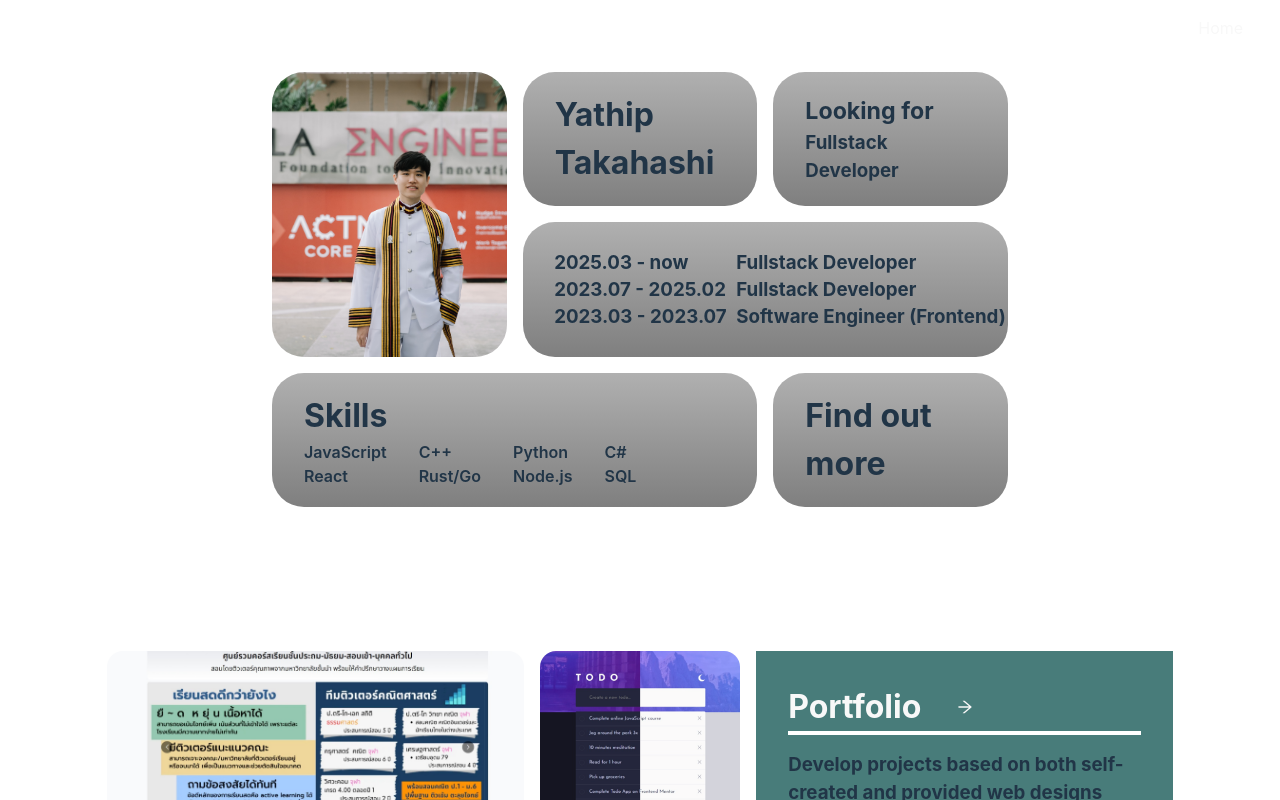
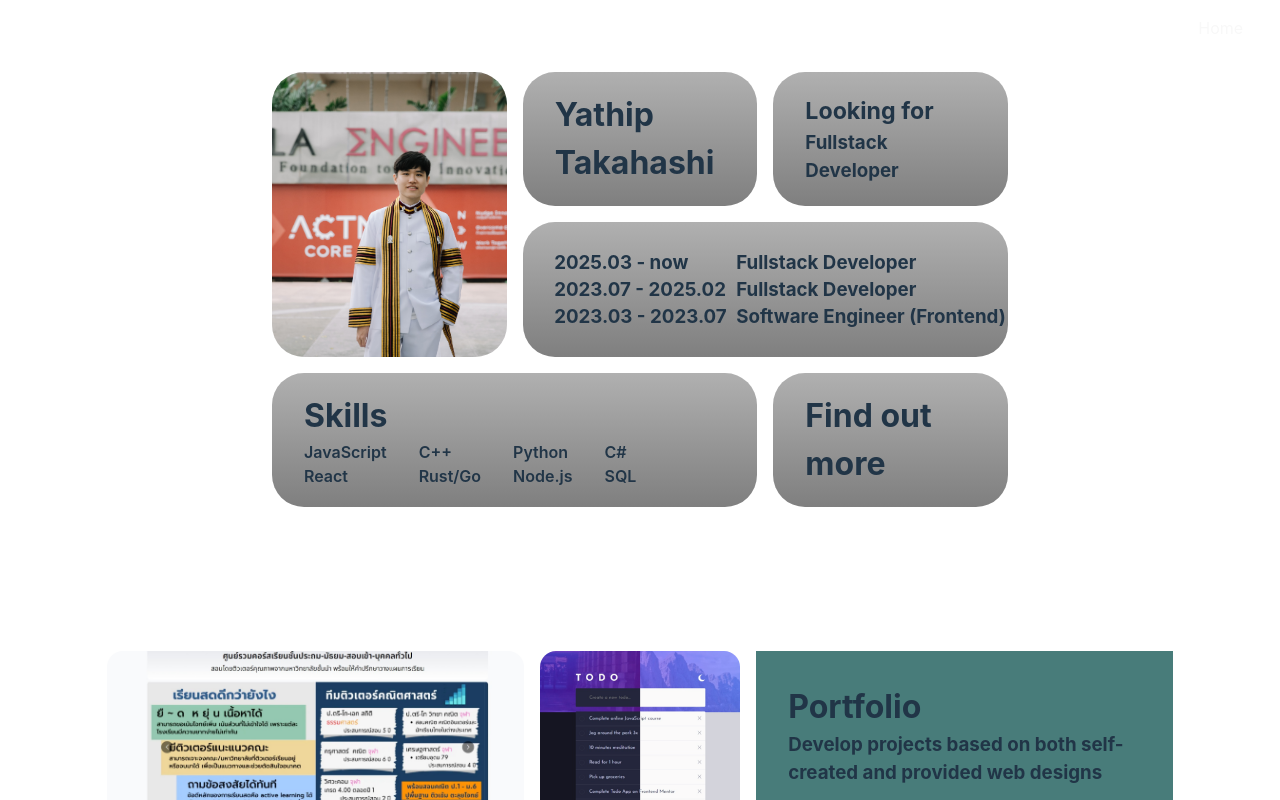
Before and after one commit to Ken-Takahashi-Q/portfolio-react, a React (Vite) app: page / in a window 1280 px wide. Shown: the top 800 px of the page. Built offline with nearby package versions, Linux system fonts and the light colour scheme.

Commit message:
Update resume 8/2025

```diff
--- a/src/Home.tsx
+++ b/src/Home.tsx
@@ -65,8 +65,7 @@ const Home: React.FC = () => {
               </li>
               <li id="exp-2">
                 <span>
-                  <strong>Developed and maintained MPOS</strong>
-                  frontend using TypeScript, delivering an intuitive interface
+                  <strong>Developed and maintained MPOS</strong> frontend using TypeScript, delivering an intuitive interface
                   for in-store sales staff and providing virtual payments for
                   clients
                 </span>
--- a/src/Pages/Components/Gallery.tsx
+++ b/src/Pages/Components/Gallery.tsx
@@ -87,7 +87,7 @@ const Gallery: React.FC = () => {
 
       <div className="gallery-text">
         <div>
-          <a
+          {/* <a
             className="gallery-text go-to"
             href="https://elegant-dragon-097141.netlify.app/"
           >
@@ -95,7 +95,8 @@ const Gallery: React.FC = () => {
             <div className="icon-bg-scale">
               <ArrowRightOutlined />
             </div>
-          </a>
+          </a> */}
+          <h1>Portfolio</h1>
           <h3>
             Develop projects based on both self-created and provided web designs
           </h3>
```
Also changed, not shown: 1 other file (tests, documents, lock files or other folders).
